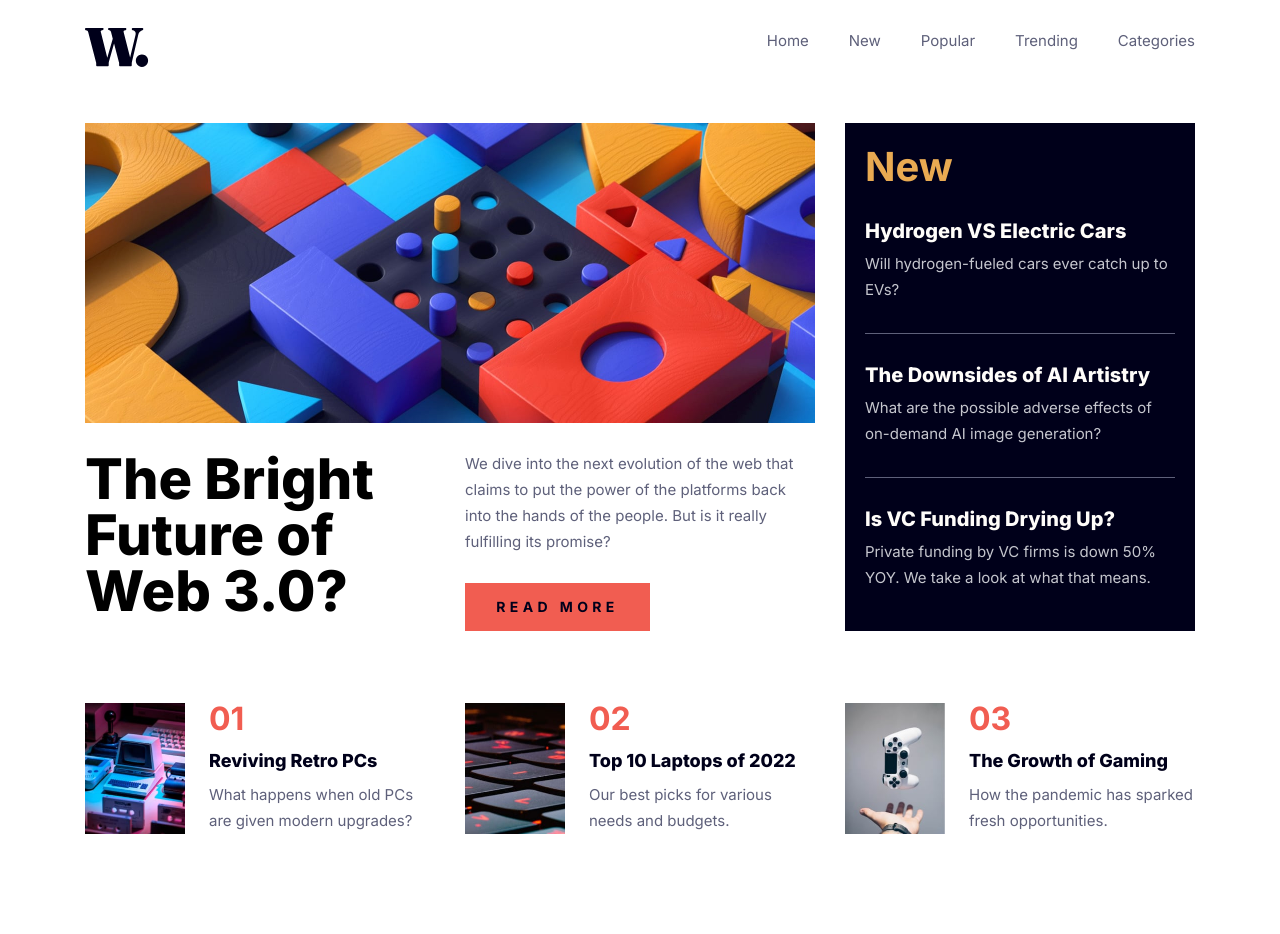
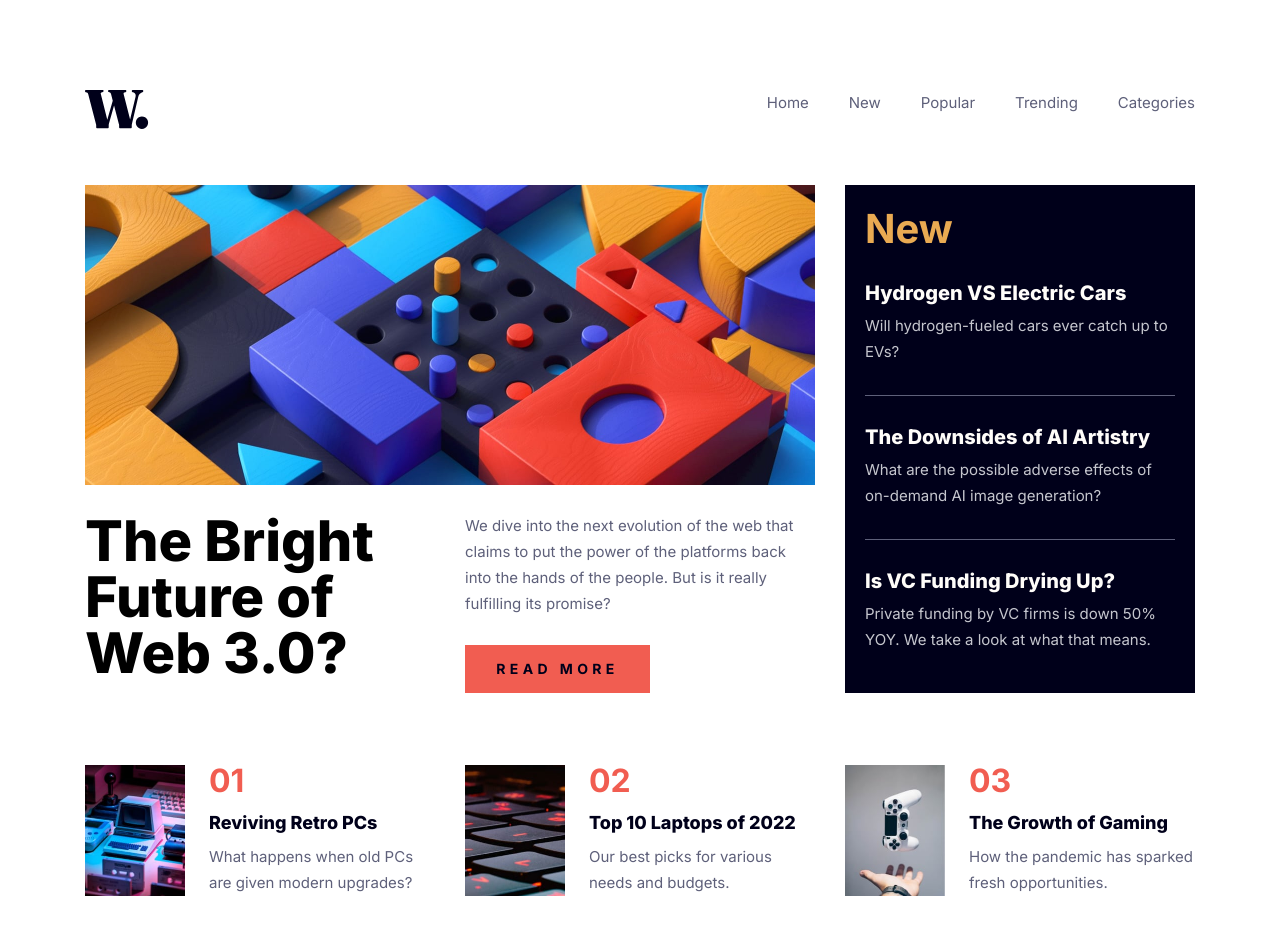
Before and after one commit to jasonluo07/fem-news-homepage, a Next.js app: page /fem-news-homepage/ in a window 1280 px wide. Shown: the top 934 px of the page. Before the commit the page ends 834 px from the top, so only its background shows below. Built offline with nearby package versions, Linux system fonts and the light colour scheme.

Commit message:
style: adjust content container verticle margin

```diff
--- a/app/globals.css
+++ b/app/globals.css
@@ -3,7 +3,7 @@
 @tailwind utilities;
 
 .content-container {
-  @apply mx-4 mb-20 mt-7 max-w-[1110px] md:mx-auto md:mb-0;
+  @apply mx-4 mb-20 mt-7 max-w-[1110px] md:mx-auto md:mb-32 md:mt-[90px];
 }
 
 .main-top {
@@ -53,15 +53,15 @@
 }
 
 .hero__title {
-  @apply text-heading-l md:text-heading-xl mb-4 line-clamp-3 md:mb-0;
+  @apply mb-4 line-clamp-3 text-heading-l md:mb-0 md:text-heading-xl;
 }
 
 .hero__text {
-  @apply text-body mb-6 line-clamp-4 text-gunmetal md:mb-7;
+  @apply mb-6 line-clamp-4 text-body text-gunmetal md:mb-7;
 }
 
 .hero__button {
-  @apply text-button flex h-12 w-[185px] items-center justify-center bg-light-vermilion tracking-[4.38px] text-dark-space-blue hover:bg-dark-space-blue hover:text-almost-white;
+  @apply flex h-12 w-[185px] items-center justify-center bg-light-vermilion text-button tracking-[4.38px] text-dark-space-blue hover:bg-dark-space-blue hover:text-almost-white;
 }
 
 /* LatestNews */
@@ -75,15 +75,15 @@
 }
 
 .latest-news__title {
-  @apply text-heading-m md:text-heading-l mb-9 text-yellow md:mb-8;
+  @apply mb-9 text-heading-m text-yellow md:mb-8 md:text-heading-l;
 }
 
 .latest-news__item-title {
-  @apply text-heading-s mb-2 line-clamp-1 text-almost-white hover:text-yellow;
+  @apply mb-2 line-clamp-1 text-heading-s text-almost-white hover:text-yellow;
 }
 
 .latest-news__item-description {
-  @apply text-body line-clamp-2 text-silver;
+  @apply line-clamp-2 text-body text-silver;
 }
 
 /* FeaturedArticles */
@@ -100,13 +100,13 @@
 }
 
 .articles-list__item-number {
-  @apply text-heading-m mb-3 text-light-vermilion;
+  @apply mb-3 text-heading-m text-light-vermilion;
 }
 
 .featured-articles__item-title {
-  @apply text-heading-xs mb-2 line-clamp-1 text-dark-space-blue hover:text-light-vermilion;
+  @apply mb-2 line-clamp-1 text-heading-xs text-dark-space-blue hover:text-light-vermilion;
 }
 
 .featured-articles__item-description {
-  @apply text-body line-clamp-2 text-gunmetal;
+  @apply line-clamp-2 text-body text-gunmetal;
 }
```
